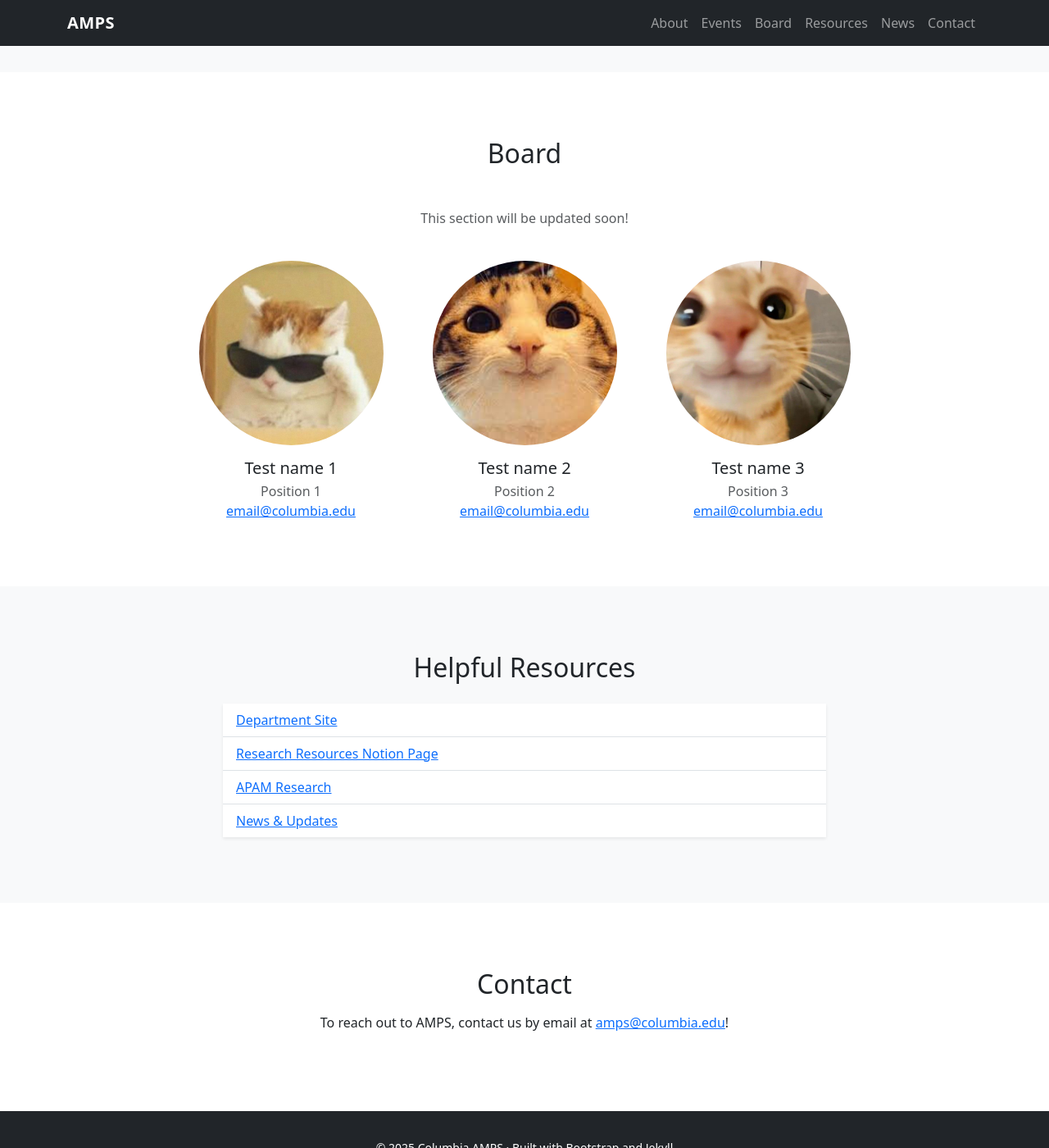
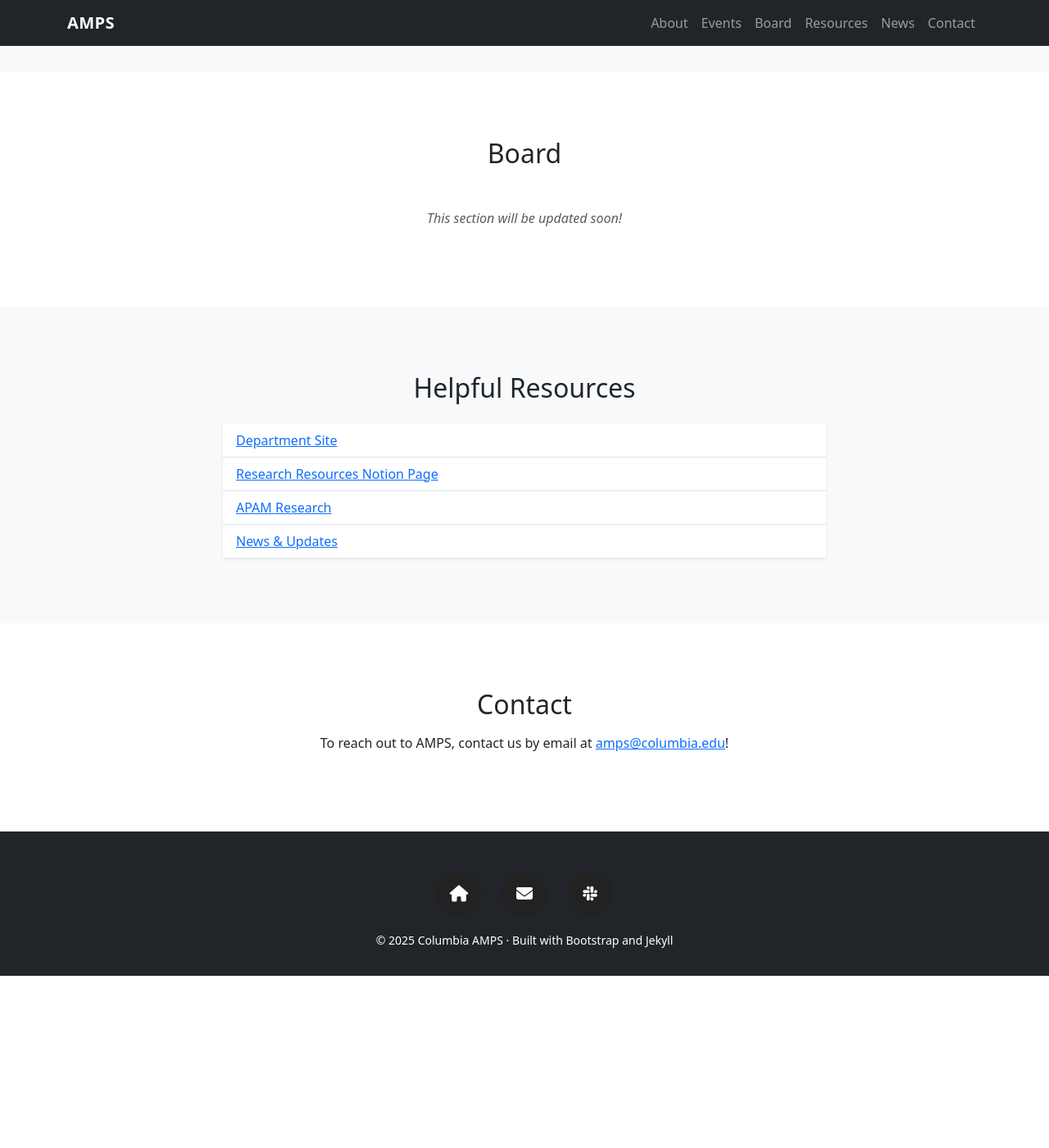
Before and after one commit to columbia-amps/columbia-amps.github.io, a Jekyll site: the page index.html, which Jekyll copies as it is, in a window 1280 px wide and 1400 px high, scrolled down 1247 px. Shown: the whole window at 82% size. Built offline with Jekyll 4.4.1, drawn with Linux system fonts in a browser that asks for light colours; after the commit the page ends 2437 px from its top, so only the background shows below that.

Commit message:
add icons to footer, put Board section under construction, format document

```diff
--- a/_includes/head.html
+++ b/_includes/head.html
@@ -4,4 +4,5 @@
   <title>{{ page.title }} | {{ site.title }}</title>
   <meta name="description" content="{{ site.description }}"/>
   <link href="https://cdn.jsdelivr.net/npm/bootstrap@5.3.2/dist/css/bootstrap.min.css" rel="stylesheet"/>
+  <link href="https://cdnjs.cloudflare.com/ajax/libs/font-awesome/6.5.0/css/all.min.css" rel="stylesheet"/>
 </head>
--- a/index.html
+++ b/index.html
@@ -1,33 +1,56 @@
 <!doctype html>
 <html lang="en">
+
 <head>
-  <meta charset="utf-8"/>
-  <meta name="viewport" content="width=device-width, initial-scale=1"/>
+  <meta charset="utf-8" />
+  <meta name="viewport" content="width=device-width, initial-scale=1" />
   <title>Columbia AMPS</title>
-  <meta name="description" content="The Association of Applied Math, Applied Physics, Materials Science, and Medical Physics at Columbia University"/>
-  <link href="https://cdn.jsdelivr.net/npm/bootstrap@5.3.2/dist/css/bootstrap.min.css" rel="stylesheet"/>
-  <link href="https://cdnjs.cloudflare.com/ajax/libs/font-awesome/6.5.0/css/all.min.css" rel="stylesheet"/>
+  <meta name="description"
+    content="The Association of Applied Math, Applied Physics, Materials Science, and Medical Physics at Columbia University" />
+  <link href="https://cdn.jsdelivr.net/npm/bootstrap@5.3.2/dist/css/bootstrap.min.css" rel="stylesheet" />
+  <link href="https://cdnjs.cloudflare.com/ajax/libs/font-awesome/6.5.0/css/all.min.css" rel="stylesheet" />
   <style>
-    html { scroll-behavior:smooth; }
+    html {
+      scroll-behavior: smooth;
+    }
+
     .masthead {
       padding: 10rem 0;
-      background: linear-gradient(120deg,#1a1f2b,#3a4763);
+      background: linear-gradient(120deg, #1a1f2b, #3a4763);
       color: #fff;
-      text-align:center;
+      text-align: center;
     }
-    .section-pad { padding: 5rem 0; }
-    .team-img { width:225px; height:225px; object-fit:cover; border-radius:50%; }
-    .navbar-brand { font-weight:700; letter-spacing:.02em; }
-    footer { padding:2rem 0; }
+
+    .section-pad {
+      padding: 5rem 0;
+    }
+
+    .team-img {
+      width: 225px;
+      height: 225px;
+      object-fit: cover;
+      border-radius: 50%;
+    }
+
+    .navbar-brand {
+      font-weight: 700;
+      letter-spacing: .02em;
+    }
+
+    footer {
+      padding: 2rem 0;
+    }
   </style>
 </head>
 <!-- for editing individual sections, add/rm things in `class` for any text formatting. e.g., text-center will center a section -->
+
 <body>
   <!-- NavBar -->
   <nav class="navbar navbar-expand-lg navbar-dark bg-dark fixed-top">
     <div class="container">
       <a class="navbar-brand" href="#">AMPS</a>
-      <button class="navbar-toggler" type="button" data-bs-toggle="collapse" data-bs-target="#nav" aria-controls="nav" aria-expanded="false" aria-label="Toggle navigation">
+      <button class="navbar-toggler" type="button" data-bs-toggle="collapse" data-bs-target="#nav" aria-controls="nav"
+        aria-expanded="false" aria-label="Toggle navigation">
         <span class="navbar-toggler-icon"></span>
       </button>
       <div class="collapse navbar-collapse" id="nav">
@@ -58,10 +81,11 @@
         <div class="col-lg-8">
           <h2 class="mb-3">About</h2>
           <p>
-            AMPS is a student government group, representing all APAM graduate students and working to enhance their experience at Columbia.
+            AMPS is a student government group, representing all APAM graduate students and working to enhance their
+            experience at Columbia.
             Our mission is primarily focused on:
           </p class="ms-3">
-            <ul >
+          <ul>
             <li>Planning social, academic, and professional events</li>
             <li>Building community between Master's and PhD students, faculty, and alumni</li>
             <li>Advocating on behalf of students with the department and the school</li>
@@ -79,7 +103,9 @@
         <div class="col-lg-10">
           <h2 class="text-center mb-4">Upcoming Events</h2>
           <p class="text-center text-muted">
-            All our meetings are open to all APAM graduate students and can be found on the calendar page. To become more involved, join a committee to assist the executive board members in this work, or run for an executive board position.
+            All our meetings are open to all APAM graduate students and can be found on the calendar page. To become
+            more involved, join a committee to assist the executive board members in this work, or run for an executive
+            board position.
           </p>
           <ul class="list-group list-group-flush shadow-sm">
             <li class="list-group-item d-flex justify-content-between align-items-center">
@@ -105,11 +131,10 @@
   <section id="board" class="section-pad">
     <div class="container">
       <h2 class="text-center mb-5">Board</h2>
-      <div class="row g-4 justify-content-center">
-        <!-- This is to be done later -->
-          <p class="text-center text-muted">
-            This section will be updated soon!
-          </p>
+      <p class="text-center text-muted">
+        <i>This section will be updated soon!</i>
+      </p>
+      <!-- <div class="row g-4 justify-content-center">
         <div class="col-12 col-sm-6 col-lg-3 text-center">
           <img class="team-img mb-3" src="assets/img/cat_test_photo1.jpg" alt="BoardMember"/>
           <h5 class="mb-1">Test name 1</h5>
@@ -128,7 +153,7 @@
           <div class="text-muted">Position 3</div>
           <div><a href="mailto:email@columbia.edu">email@columbia.edu</a></div>
         </div>
-      </div>
+      </div> -->
     </div>
   </section>
 
@@ -139,9 +164,13 @@
       <div class="row justify-content-center">
         <div class="col-lg-8">
           <ul class="list-group list-group-flush shadow-sm">
-            <li class="list-group-item"><a href="https://www.apam.columbia.edu/" target="_blank" rel="noopener">Department Site</a></li>
-            <li class="list-group-item"><a href="https://amps-resources.notion.site/Graduate-Research-Resources-25fa2142cede80fbaf32c3e0ddbae38d" target="_blank" rel="noopener">Research Resources Notion Page</a></li>
-            <li class="list-group-item"><a href="https://www.apam.columbia.edu/research-5" target="_blank" rel="noopener">APAM Research</a></li>
+            <li class="list-group-item"><a href="https://www.apam.columbia.edu/" target="_blank"
+                rel="noopener">Department Site</a></li>
+            <li class="list-group-item"><a
+                href="https://amps-resources.notion.site/Graduate-Research-Resources-25fa2142cede80fbaf32c3e0ddbae38d"
+                target="_blank" rel="noopener">Research Resources Notion Page</a></li>
+            <li class="list-group-item"><a href="https://www.apam.columbia.edu/research-5" target="_blank"
+                rel="noopener">APAM Research</a></li>
             <li class="list-group-item"><a href="/blog/">News &amp; Updates</a></li>
           </ul>
         </div>
@@ -153,11 +182,53 @@
   <section id="contact" class="section-pad">
     <div class="container">
       <h2 class="text-center mb-3">Contact</h2>
-      <p class="text-center">To reach out to AMPS, contact us by email at <a href="mailto:amps@columbia.edu">amps@columbia.edu</a>!</p>
+      <p class="text-center">To reach out to AMPS, contact us by email at <a
+          href="mailto:amps@columbia.edu">amps@columbia.edu</a>!</p>
     </div>
   </section>
 
+  <!-- Footer -->
   <footer class="bg-dark text-white text-center">
+    <style>
+      .footer-icons .icon {
+        width: 56px;
+        height: 56px;
+        border-radius: 50%;
+        background: #222;
+        color: #fff;
+        display: inline-flex;
+        align-items: center;
+        justify-content: center;
+        text-decoration: none;
+        transition: transform .15s ease, background-color .15s ease;
+      }
+
+      .footer-icons .icon:hover {
+        transform: translateY(-2px);
+        background: #000;
+      }
+
+      .footer-icons .icon i {
+        font-size: 1.25rem;
+      }
+    </style>
+
+    <div class="footer-icons d-flex justify-content-center gap-4 my-3">
+      <!-- Home -->
+      <a class="icon" href="https://amps.studentgroups.columbia.edu/" aria-label="Home">
+        <i class="fa-solid fa-house"></i>
+      </a>
+      <!-- Email -->
+      <a class="icon" href="mailto:amps@columbia.edu" aria-label="Email">
+        <i class="fa-solid fa-envelope"></i>
+      </a>
+      <!-- Slack (invite link for AMPS board Slack; not sure if we want to list it here) -->
+      <a class="icon" href="https://join.slack.com/t/amps-k9f7275/shared_invite/zt-3elagqef4-dHyhdLdSr3J_gPNDVa65ZA"
+        target="_blank" rel="noopener noreferrer" aria-label="Slack">
+        <i class="fa-brands fa-slack"></i>
+      </a>
+    </div>
+
     <div class="container">
       <small>© <span id="y"></span> Columbia AMPS · Built with Bootstrap and Jekyll</small>
     </div>
@@ -166,4 +237,5 @@
   <script>document.getElementById('y').textContent = new Date().getFullYear();</script>
   <script src="https://cdn.jsdelivr.net/npm/bootstrap@5.3.2/dist/js/bootstrap.bundle.min.js"></script>
 </body>
+
 </html>
```
